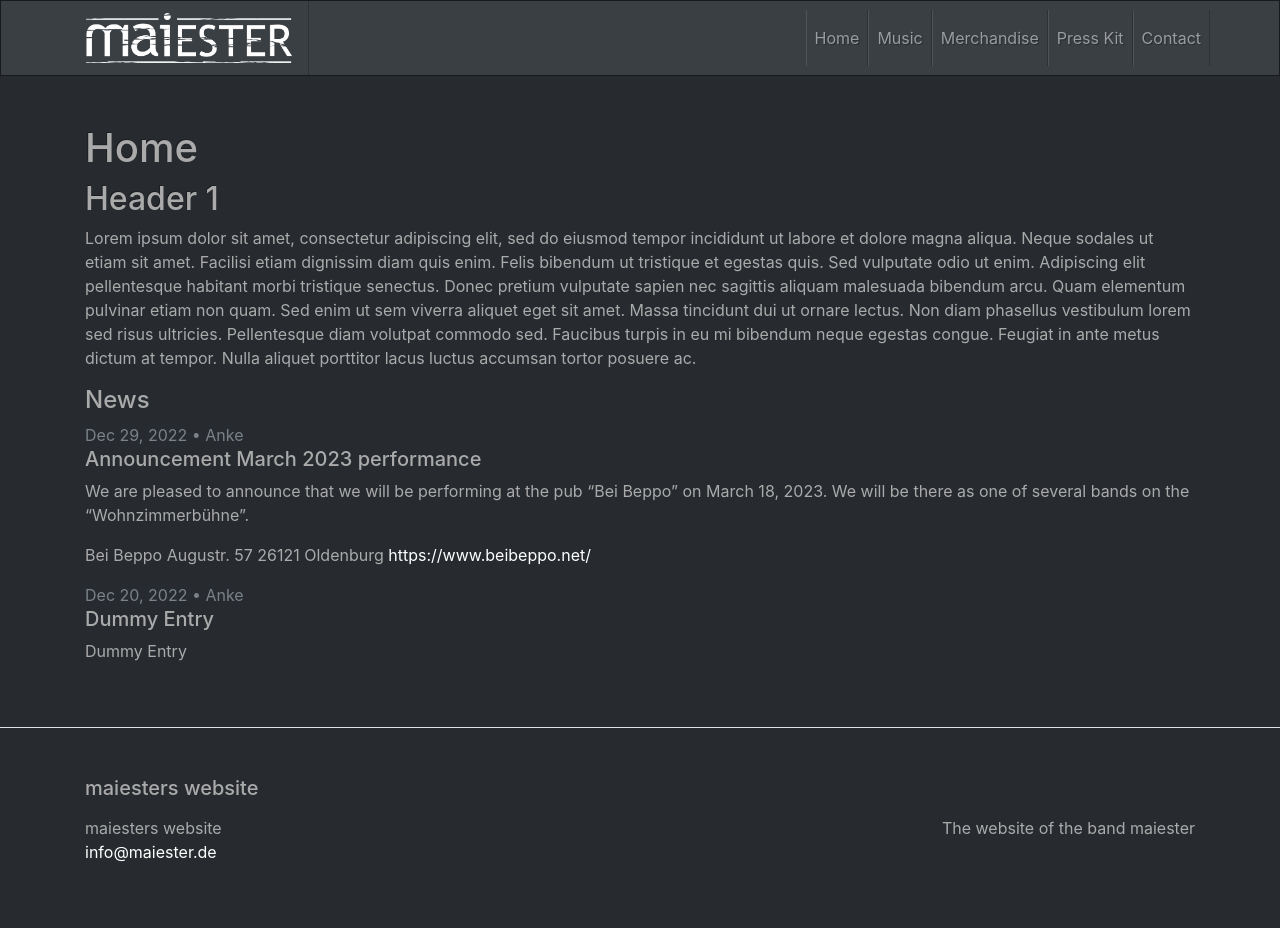
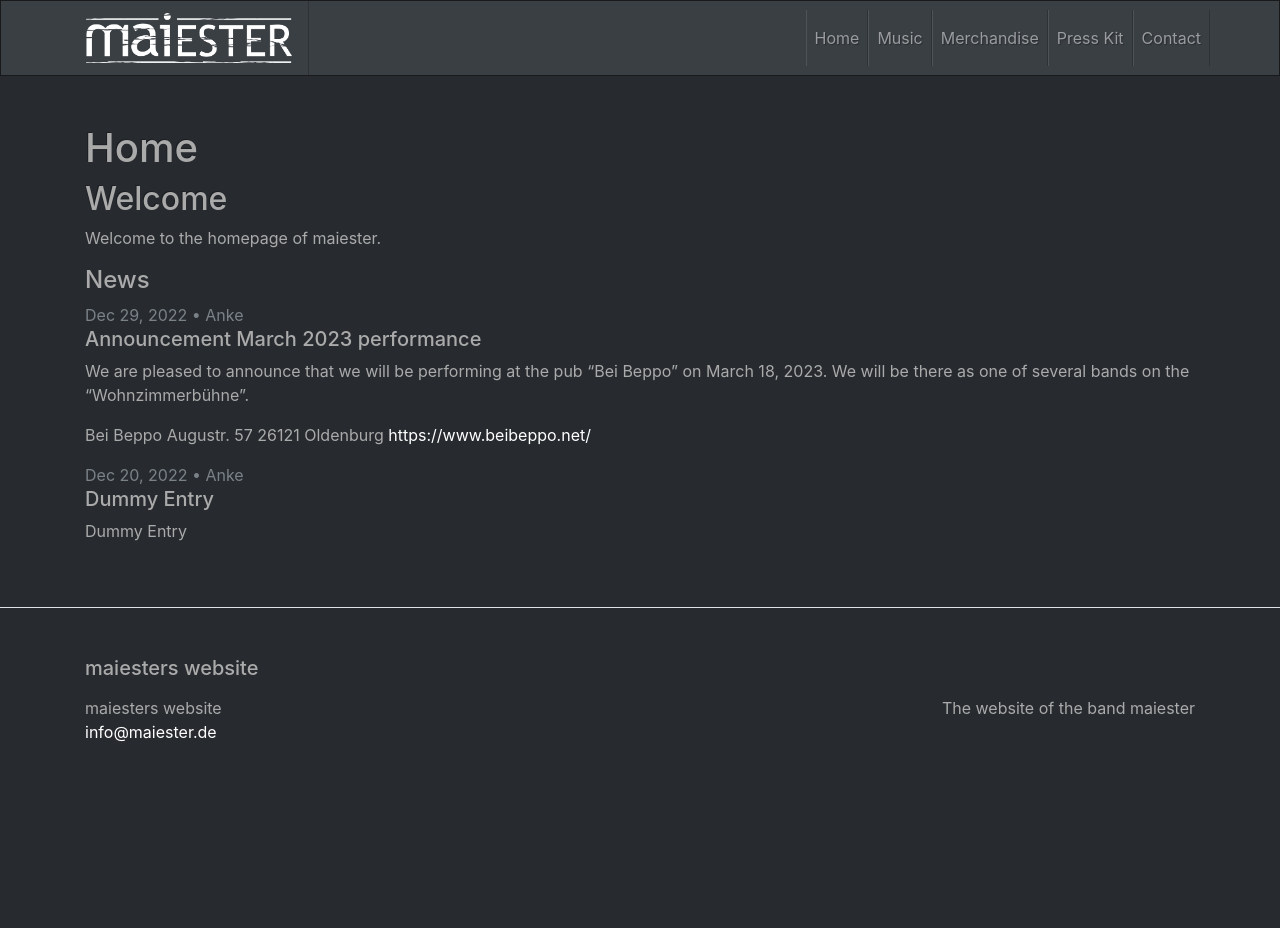
Before and after one commit to maiester/maiester.github.io, a Jekyll site: the page built from index.md, in a window 1280 px wide. Built offline with Jekyll 4.4.1, drawn with Linux system fonts in a browser that asks for light colours; after the commit the page ends 900 px from its top, so only the background shows below that.

Commit message:
Update index.md

```diff
--- a/index.md
+++ b/index.md
@@ -3,5 +3,5 @@ layout: home
 title: Home
 ---
 
-## Header 1
-Lorem ipsum dolor sit amet, consectetur adipiscing elit, sed do eiusmod tempor incididunt ut labore et dolore magna aliqua. Neque sodales ut etiam sit amet. Facilisi etiam dignissim diam quis enim. Felis bibendum ut tristique et egestas quis. Sed vulputate odio ut enim. Adipiscing elit pellentesque habitant morbi tristique senectus. Donec pretium vulputate sapien nec sagittis aliquam malesuada bibendum arcu. Quam elementum pulvinar etiam non quam. Sed enim ut sem viverra aliquet eget sit amet. Massa tincidunt dui ut ornare lectus. Non diam phasellus vestibulum lorem sed risus ultricies. Pellentesque diam volutpat commodo sed. Faucibus turpis in eu mi bibendum neque egestas congue. Feugiat in ante metus dictum at tempor. Nulla aliquet porttitor lacus luctus accumsan tortor posuere ac.
+## Welcome
+Welcome to the homepage of maiester.
```
